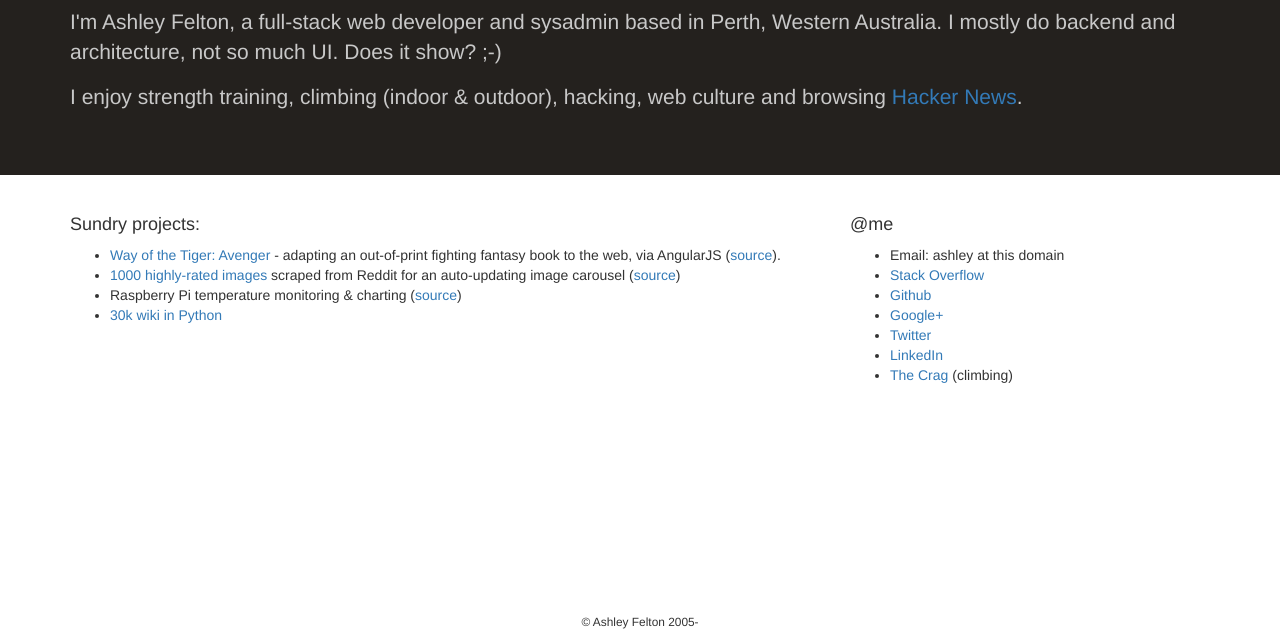
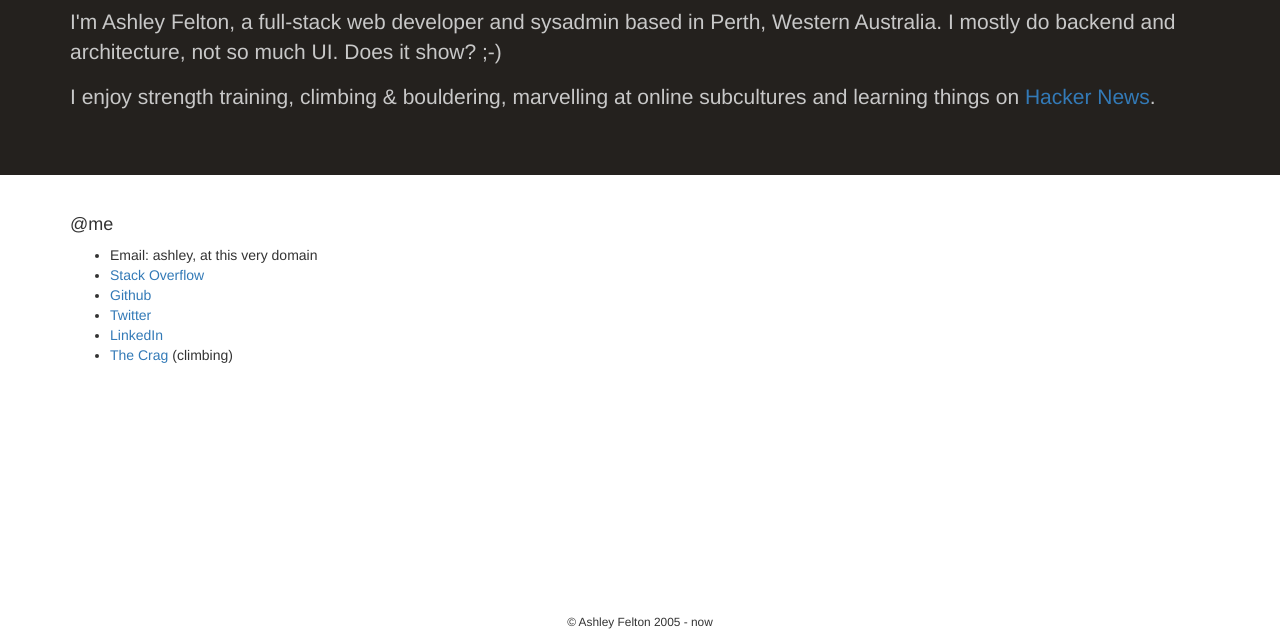
Before and after one commit to ropable/ropable-dot-com, a plain HTML site: page index.html in a window 1280 px wide. Shown: the part 159-800 px from the top of the page. Drawn offline with nearby package versions, Linux system fonts and the light colour scheme.

Commit message:
Remove refs to G+

```diff
--- a/index.html
+++ b/index.html
@@ -6,13 +6,10 @@
     <head>
         <meta charset="utf-8">
         <meta http-equiv="X-UA-Compatible" content="IE=edge,chrome=1">
+        <meta name="viewport" content="width=device-width, initial-scale=1">
+        <link rel="stylesheet" type="text/css" href="//cdnjs.cloudflare.com/ajax/libs/twitter-bootstrap/3.3.7/css/bootstrap.min.css"></script>
+        <link rel="stylesheet" href="css/main.css">
         <title>ropable.com</title>
-        <meta name="viewport" content="width=device-width">
-        <link rel="stylesheet" href="//cdn.jsdelivr.net/bootstrap/3.3.2/css/bootstrap.min.css">
-        <link rel="stylesheet" href="css/main.css">
-        <!-- OpenID delegation -->
-        <link rel="openid2.provider" href="https://www.google.com/accounts/o8/ud?source=profiles" />
-        <link rel="openid2.local_id" href="https://plus.google.com/+AshleyFelton" />
     </head>
     <body>
         <!--[if lt IE 7]>
@@ -24,27 +21,17 @@
                 <h1 class="hidden-xs">ropable.com</h1>
                 <h3 class="visible-xs">ropable.com</h3>
                 <p>I'm Ashley Felton, a full-stack web developer and sysadmin based in Perth, Western Australia.  I mostly do backend and architecture, not so much UI. Does it show? ;-)</p>
-                <p>I enjoy strength training, climbing (indoor & outdoor), hacking, web culture and browsing <a href="https://news.ycombinator.com">Hacker News</a>.</p>
+                <p>I enjoy strength training, climbing & bouldering, marvelling at online subcultures and learning things on <a href="https://news.ycombinator.com">Hacker News</a>.</p>
             </div><!-- end container -->
         </div><!-- end jumbotron -->
         <div class="container">
             <div class="row">
-                <div class="col-md-8">
-                    <h4>Sundry projects:</h4>
-                    <ul>
-                        <li><a href="https://ropable.com/avenger/">Way of the Tiger: Avenger</a> - adapting an out-of-print fighting fantasy book to the web, via AngularJS (<a href="https://bitbucket.org/ropable/way-of-the-tiger-1-avenger">source</a>).</li>
-                        <li><a href="https://plus.google.com/photos/105774289252638144353/albums/5834409724508218081?authkey=CIaXlu-yodLplwE">1000 highly-rated images</a> scraped from Reddit for an auto-updating image carousel (<a href="https://bitbucket.org/ropable/slideshow-pi">source</a>)</li>
-                        <li>Raspberry Pi temperature monitoring & charting (<a href="https://bitbucket.org/ropable/temper">source</a>)</li>
-                        <li><a href="https://ropable.com/pwyky/">30k wiki in Python</a></li>
-                    </ul>
-                </div><!-- end col -->
-                <div class="col-md-4">
+                <div class="col-lg-12">
                     <h4>@me</h4>
                     <ul>
-                        <li>Email: ashley at this domain</li>
+                        <li>Email: ashley, at this very domain</li>
                         <li><a href="https://stackoverflow.com/users/14508/ropable">Stack Overflow</a></li>
                         <li><a href="https://github.com/ropable">Github</a></li>
-                        <li><a href="https://plus.google.com/u/0/+AshleyFelton/posts">Google+</a></li>
                         <li><a href="https://twitter.com/ropable">Twitter</a></li>
                         <li><a href="https://au.linkedin.com/in/AshleyFelton">LinkedIn</a></li>
                         <li><a href="https://www.thecrag.com/climber/ropable">The Crag</a> (climbing)</li>
@@ -55,7 +42,7 @@
         <div id="push"></div>
         </div> <!-- /wrap -->
         <div id="footer">
-            <p class="text-center"><small>&copy; Ashley Felton 2005-</small></p>
+            <p class="text-center"><small>&copy; Ashley Felton 2005 - now</small></p>
         </div> <!-- end footer -->
     </body>
 </html>
```
